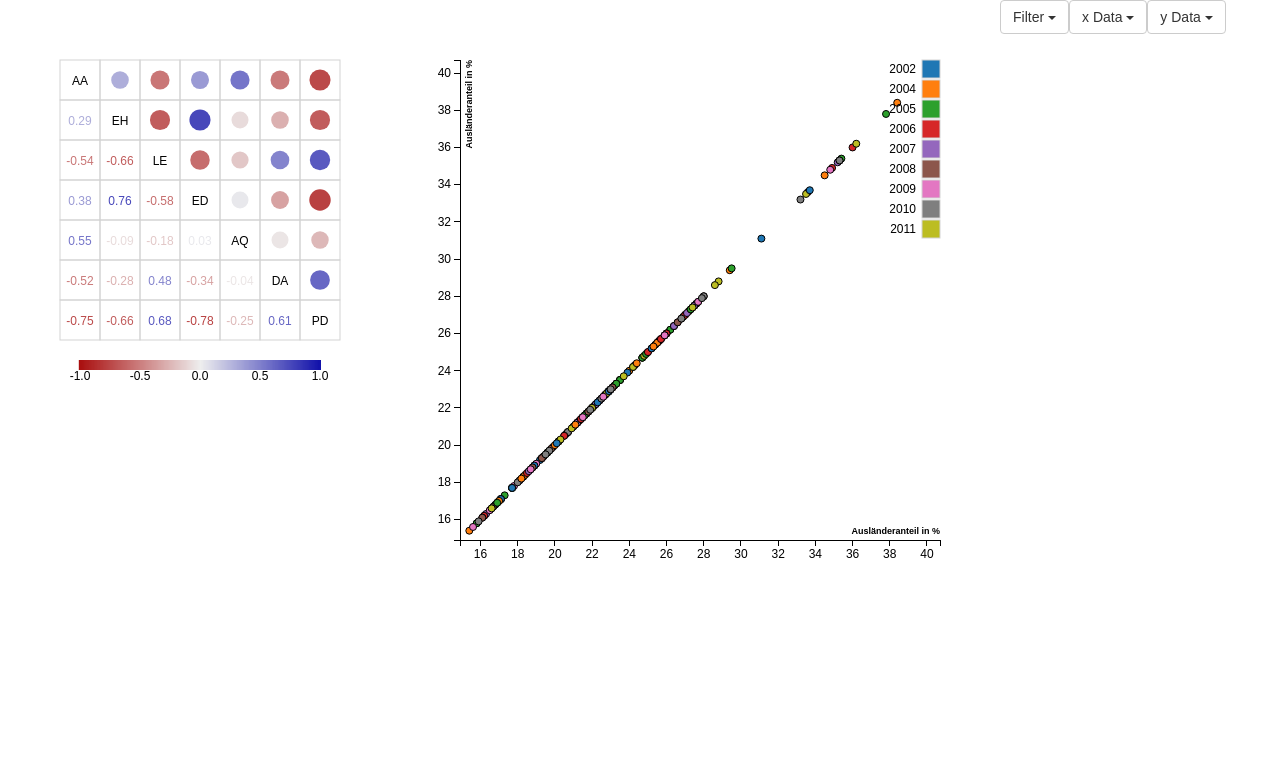
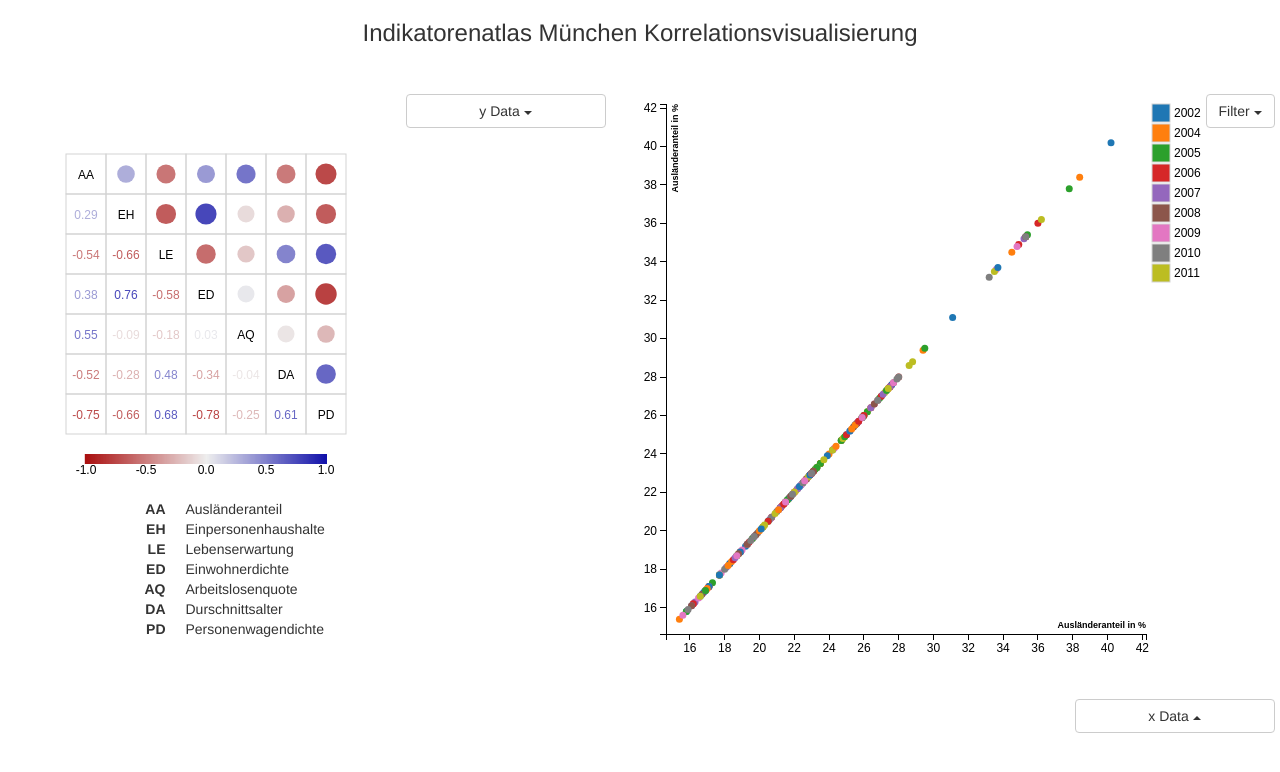
Before and after one commit to jangillich/IndikatorenatlasMuenchenVisualisierung, a plain HTML site: page scatterplot.html in a window 1280 px wide. Drawn offline with nearby package versions, Linux system fonts and the light colour scheme.

Commit message:
flexbox & layout

```diff
--- a/css/styles.css
+++ b/css/styles.css
@@ -2,3 +2,84 @@
 {
 	background: white;
 }
+
+#yDataDropdownContainer
+{
+	/*margin-top: 60px;*/
+}
+
+#filterboxes li.checkbox
+{
+	/*margin-left: 10px;*/
+}
+
+#xDataDropdownContainer{
+}
+
+.axis path,
+  .axis line {
+    fill: none;
+    stroke: #000;
+    shape-rendering: crispEdges;
+  }
+
+  .dot {
+    stroke: #000;
+  }
+
+  .tooltip {
+    position: absolute;
+    width: 200px;
+    height: 28px;
+    pointer-events: none;
+  }
+
+  svg {
+      font: 12px sans-serif;
+      text-anchor: middle;
+    }
+
+    rect {
+      stroke: lightgray;
+      stoke-width: 1px;
+      fill: none;
+    }
+
+    #corrmat .y.axis path{
+      fill: none;
+      stroke: none;
+    }
+
+    #corrmat{}
+
+    .flex-container,
+    .scatterplot-flex,
+    .column-flex{
+    	display: flex;
+    }
+
+    .flex-container{
+    	width: 100%;
+    	justify-content: center;
+    }
+
+    .column-flex{
+  		flex-direction: column;
+  	}
+
+  	.scatterplot-flex{
+  		flex-direction: row;
+  	}
+
+  	#xDataDropdownContainer{
+  		align-self: flex-end;
+  	}
+
+  	#dropdownMenuYData,
+  	#dropdownMenuXData{
+  		width: 200px;
+  	}
+
+  	.dropdown-menu{
+  		top: initial;
+  	}
--- a/scatterplot.html
+++ b/scatterplot.html
@@ -1,42 +1,38 @@
 <!DOCTYPE html>
 <html>
 <meta charset="utf-8">
+
 <head>
     <script src="https://ajax.googleapis.com/ajax/libs/jquery/1.11.3/jquery.min.js"></script>
     <script src="http://d3js.org/d3.v3.min.js"></script>
     <script src="bootstrap/js/bootstrap.min.js"></script>
     <script type="text/javascript">
-    $(document).ready(function(){
+    $(document).ready(function() {
         var xData = $('#xDataSelect');
         var yData = $('#yDataSelect');
 
         //iterate array and create dropdown links
 
-      $(names).each(function(index, element){
-          var itemX = ('<li><a onclick="updateX(' + index +')">'+element+'</a></li>');
-          var itemY = ('<li><a onclick="updateY(' + index +')">'+element+'</a></li>');
+        $(names).each(function(index, element) {
+            var itemX = ('<li><a onclick="updateX(' + index + ')">' + element + '</a></li>');
+            var itemY = ('<li><a onclick="updateY(' + index + ')">' + element + '</a></li>');
             xData.append(itemX);
             yData.append(itemY);
 
         });
 
-      for(var year in checkedYears){
-      element = '<li><div class="checkbox"><label><input class="year-checkbox" onclick="checkboxChecked(this);" type="checkbox" value="'
-      + year +
-      '" checked>'
-      + year + '</label></div></li>';
+        for (var year in checkedYears) {
+            element = '<li><div class="checkbox"><label><input class="year-checkbox" onclick="checkboxChecked(this);" type="checkbox" value="' + year +
+                '" checked>' + year + '</label></div></li>';
             $('#filterboxes').append(element);
         }
 
-      $('#filter-toggle').on('click', function (event) {
-      $(this).parent().toggleClass('open');
+        $('#filter-toggle').on('click', function(event) {
+            $('#filter-dropdown').toggleClass('open');
         });
 
-    $('body').on('click', function (e) {
-      if (!$('#filter-dropdown').is(e.target)
-          && $('#filter-dropdown').has(e.target).length === 0
-          && $('.open').has(e.target).length === 0
-      ) {
+        $('body').on('click', function(e) {
+            if (!$('#filter-dropdown').is(e.target) && $('#filter-dropdown').has(e.target).length === 0 && $('.open').has(e.target).length === 0) {
                 $('#filter-dropdown').removeClass('open');
             }
         });
@@ -44,83 +40,70 @@
 
 
 
-    function updateX(i){
+    function updateX(i) {
         updateScatterplot(i, yIndex);
     }
 
-    function updateY(i){
+    function updateY(i) {
         updateScatterplot(xIndex, i);
     }
 
-    function checkboxChecked(e){
+    function checkboxChecked(e) {
         checkedYears[e.value] = $(e).is(':checked');
         updateScatterplot(xIndex, yIndex);
     }
 
-    function checkAll(){
-      for(var year in checkedYears){
+    function checkAll() {
+        for (var year in checkedYears) {
             checkedYears[year] = true;
         }
-      $.each($(".year-checkbox"), function(index, checkbox){
-        console.log( checkbox);
+        $.each($(".year-checkbox"), function(index, checkbox) {
+            console.log(checkbox);
             checkbox.checked = true;
         });
         updateScatterplot(xIndex, yIndex);
     }
-
-
-
-
     </script>
     <link rel="stylesheet" href="bootstrap/css/bootstrap.min.css" />
     <link rel="stylesheet" href="css/styles.css" />
 </head>
-<style>
-  body {
-    font: 11px sans-serif;
-  }
 
-  .axis path,
-  .axis line {
-    fill: none;
-    stroke: #000;
-    shape-rendering: crispEdges;
-  }
-
-  .dot {
-    stroke: #000;
-  }
-
-  .tooltip {
-    position: absolute;
-    width: 200px;
-    height: 28px;
-    pointer-events: none;
-  }
-
-  svg {
-      font: 12px sans-serif;
-      text-anchor: middle;
-    }
-
-    rect {
-      stroke: lightgray;
-      stoke-width: 1px;
-      fill: none;
-    }
-
-    #corrmat .y.axis path{
-      fill: none;
-      stroke: none;
-    }
-</style>
 <body>
-
-
-<div id="corrmat" style="float:left;"></div>
-  <div id="scatterplot" style="float:left;"></div>
-
-  <div id="filter-dropdown" class="dropdown" style="float:left;">
+    <h3 style="text-align: center; margin-bottom: 2em;">Indikatorenatlas München Korrelationsvisualisierung</h3>
+    <div class="flex-container">
+        <div class="column-flex">
+            <div id="corrmat"></div>
+            <div>
+                <dl class="dl-horizontal">
+                    <dt>AA</dt>
+                    <dd>Ausländeranteil</dd>
+                    <dt>EH</dt>
+                    <dd>Einpersonenhaushalte</dd>
+                    <dt>LE</dt>
+                    <dd>Lebenserwartung</dd>
+                    <dt>ED</dt>
+                    <dd>Einwohnerdichte</dd>
+                    <dt>AQ</dt>
+                    <dd>Arbeitslosenquote</dd>
+                    <dt>DA</dt>
+                    <dd>Durschnittsalter</dd>
+                    <dt>PD</dt>
+                    <dd>Personenwagendichte</dd>
+                </dl>
+            </div>
+        </div>
+        <div class="column-flex">
+            <div class="scatterplot-flex">
+                <div class="dropdown" id="yDataDropdownContainer">
+                    <button class="btn btn-default dropdown-toggle" type="button" id="dropdownMenuYData" data-toggle="dropdown" aria-haspopup="true" aria-expanded="true">
+                        <span class="dropdownLabel">y Data</span>
+                        <span class="caret"></span>
+                    </button>
+                    <ul class="dropdown-menu" id="yDataSelect" aria-labelledby="dropdownMenuYData">
+                    </ul>
+                </div>
+                <div id="scatterplot"></div>
+                <div id="filter-dropdown" class="dropdown">
                     <a id="filter-toggle" class="btn btn-default dropdown-toggle" type="button" id="dropdownMenu1" aria-haspopup="true" aria-expanded="true">
       Filter
       <span class="caret"></span>
@@ -132,8 +115,8 @@
                         <li role="separator" class="divider"></li>
                     </ul>
                 </div>
-
-  <div class="dropdown" style="float:left;">
+            </div>
+            <div class="dropup" id="xDataDropdownContainer">
                 <button class="btn btn-default dropdown-toggle" type="button" id="dropdownMenuXData" data-toggle="dropdown" aria-haspopup="true" aria-expanded="true">
                     <span class="dropdownLabel">x Data</span>
                     <span class="caret"></span>
@@ -141,18 +124,10 @@
                 <ul class="dropdown-menu" id="xDataSelect" aria-labelledby="dropdownMenuXData">
                 </ul>
             </div>
-
-  <div class="dropdown" style="float:left;">
-    <button class="btn btn-default dropdown-toggle" type="button" id="dropdownMenuYData" data-toggle="dropdown" aria-haspopup="true" aria-expanded="true">
-      <span class="dropdownLabel">y Data</span>
-      <span class="caret"></span>
-    </button>
-    <ul class="dropdown-menu" id="yDataSelect" aria-labelledby="dropdownMenuYData">
-    </ul>
         </div>
-
+    </div>
     <script src="scripts/scatterplot.js"></script>
     <script src="scripts/corrmat.js"></script>
+</body>
 
-</body>
 </html>
--- a/scripts/scatterplot.js
+++ b/scripts/scatterplot.js
@@ -1,4 +1,4 @@
-var margin = {top: 60, right: 60, bottom: 60, left: 60},
+var margin = {top: 10, right: 60, bottom: 60, left: 60},
     width = 600 - margin.left - margin.right,
     height = 600 - margin.top - margin.bottom;
 
@@ -63,6 +63,7 @@ var axisDescriptions = [
 d3.csv("preprocessing/results/data.csv", function(data){
   theData = data;
   drawGraph();
+  updateGraph();
 });
 
 function updateScatterplot(x,y){
@@ -88,8 +89,7 @@ function updateGraph()
       	if(checkedYears[d.jahr])
       		return 1;
       	else
-      		return 0; })
-      .attr("stroke-opacity", 0);
+      		return 0; });
   mySVG.select(".x.axis") // change the x axis
             .duration(1)
             .call(xAxis)
@@ -139,6 +139,7 @@ function drawGraph(){
       .attr("r", 3.5)
       .attr("cx", xMap)
       .attr("cy", yMap)
+      .attr("stroke-opacity", 0)
       .style("fill", function(d) { return color(cValue(d));})
       .on("mouseover", function(d) {
           tooltip.transition()
@@ -164,16 +165,16 @@ function drawGraph(){
 
   // draw legend colored rectangles
   legend.append("rect")
-      .attr("x", width - 18)
+      .attr("x", width + 6)
       .attr("width", 18)
       .attr("height", 18)
       .style("fill", color);
 
   // draw legend text
   legend.append("text")
-      .attr("x", width - 24)
+      .attr("x", width + 28)
       .attr("y", 9)
       .attr("dy", ".35em")
-      .style("text-anchor", "end")
+      .style("text-anchor", "start")
       .text(function(d) { return d;})
 }
```
Lines whose indentation alone changed are shown as unchanged.
